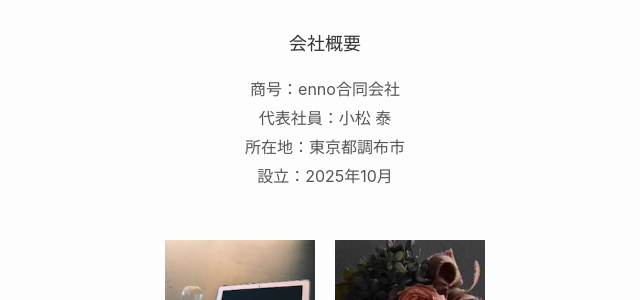
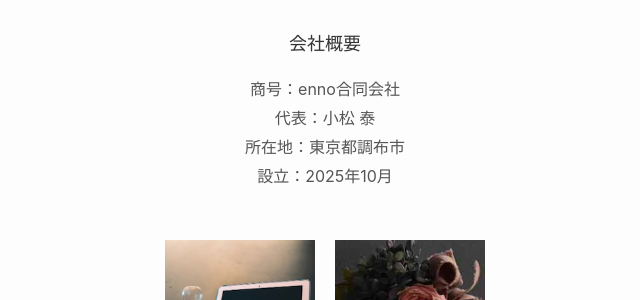
Before and after one commit to komapotter/www.enno-inc.com, a Jekyll site: the page built from index.markdown, in a window 1280 px wide. Shown: the part 181-481 px from the top of the page, without its empty margins (315-955 px from the left). Built offline with Jekyll 4.4.1, drawn with Linux system fonts in a browser that asks for light colours.

Commit message:
Update company representative label from "代表社員" to "代表" in index.markdown

```diff
--- a/index.markdown
+++ b/index.markdown
@@ -10,7 +10,7 @@ title: enno合同会社
 
 <ul>
   <li>商号：enno合同会社</li>
-  <li>代表社員：小松 泰</li>
+  <li>代表：小松 泰</li>
   <li>所在地：東京都調布市</li>
   <li>設立：2025年10月</li>
 </ul>
```
